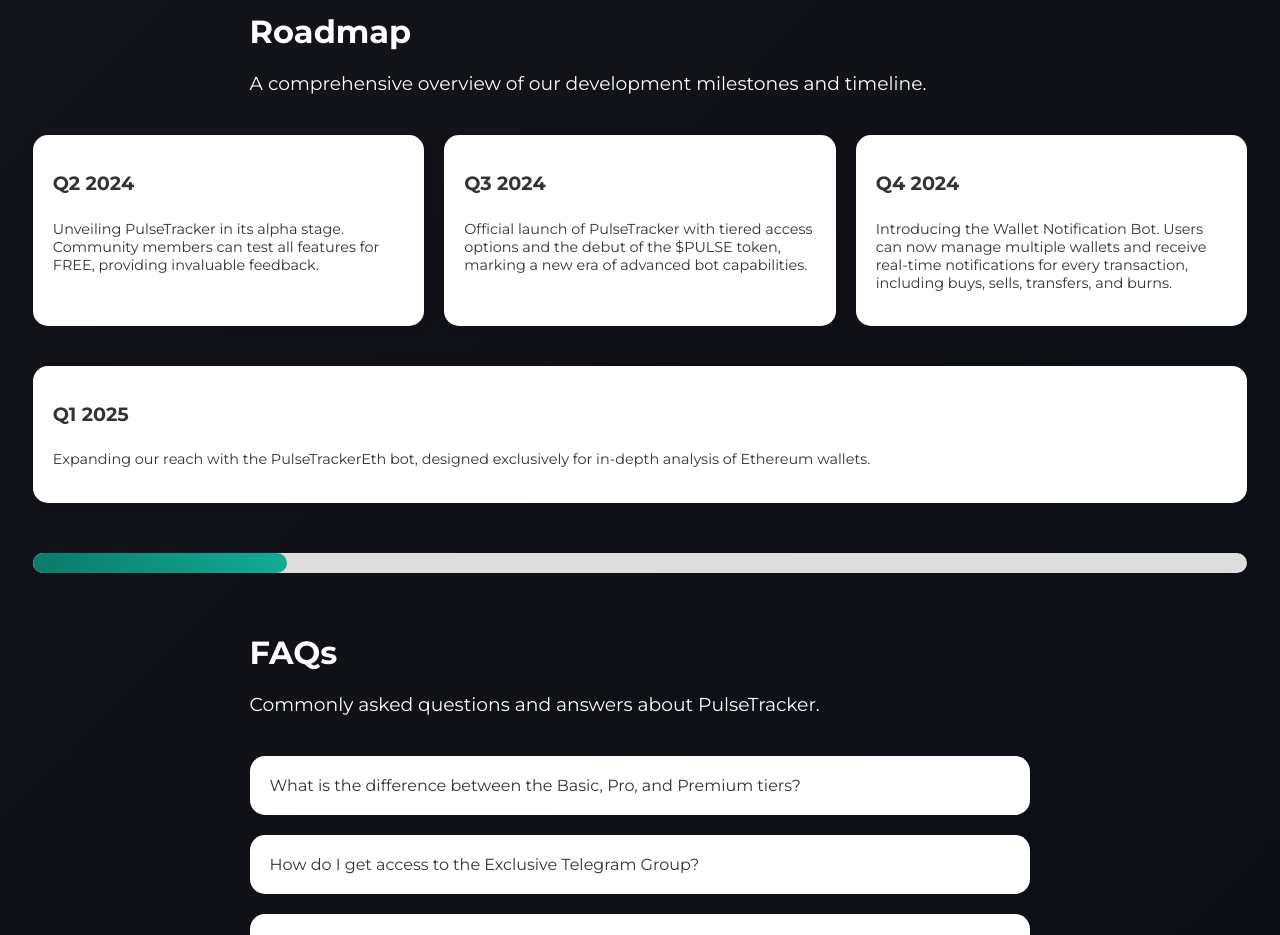
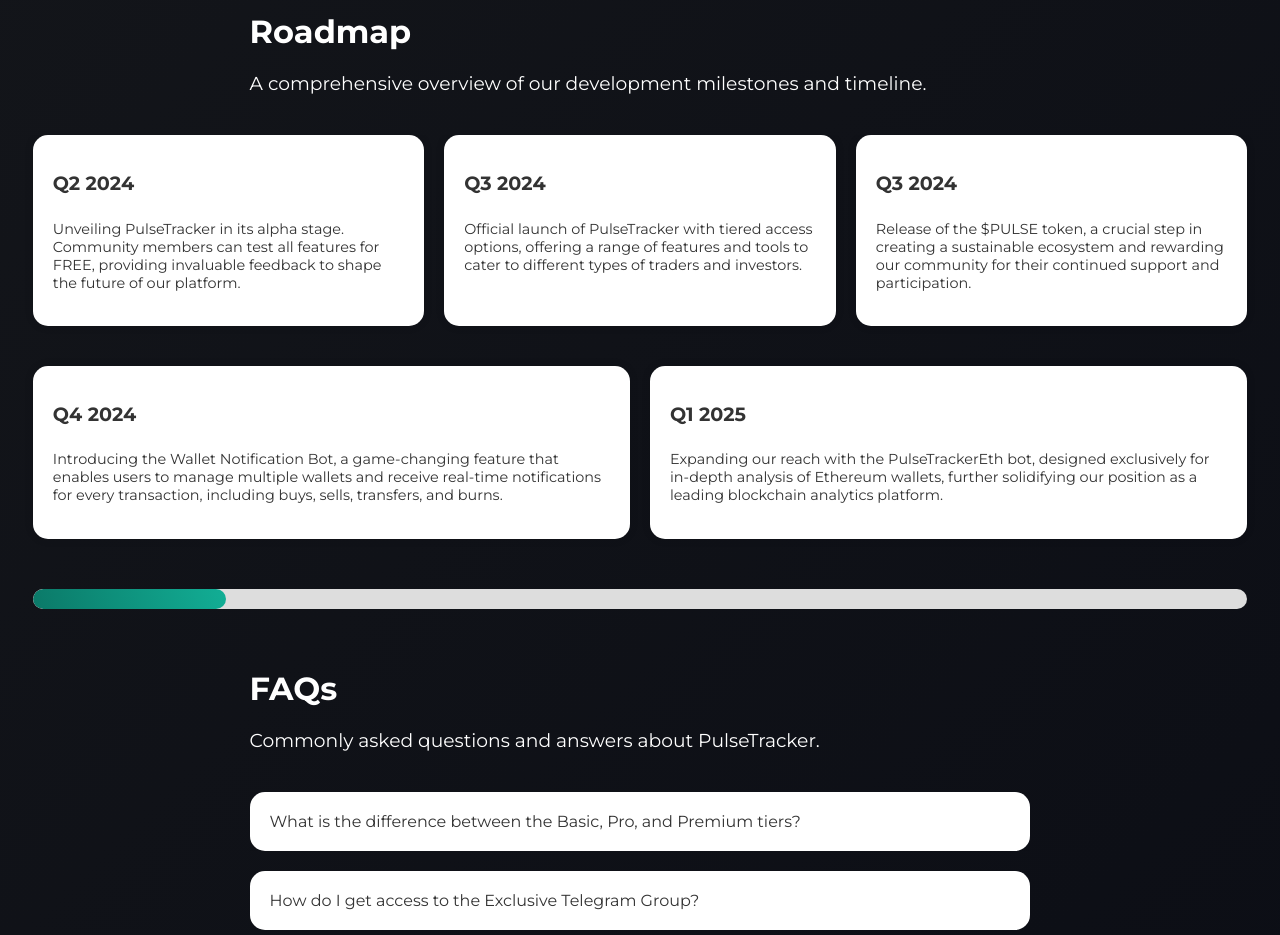
Before and after one commit to cameronspaul/cameronspaul.github.io, a plain HTML site: page index.html in a window 1280 px wide. Shown: the part 4580-5515 px from the top of the page. Drawn offline with Linux system fonts and the light colour scheme.

Commit message:
Add files via upload

```diff
--- a/index.html
+++ b/index.html
@@ -323,19 +323,23 @@
             <div class="roadmap">
               <div class="phase">
                 <h2>Q2 2024</h2>
-                        <p>Unveiling PulseTracker in its alpha stage. Community members can test all features for FREE, providing invaluable feedback.</p>
+                <p>Unveiling PulseTracker in its alpha stage. Community members can test all features for FREE, providing invaluable feedback to shape the future of our platform.</p>
               </div>
               <div class="phase">
                 <h2>Q3 2024</h2>
-                        <p>Official launch of PulseTracker with tiered access options and the debut of the $PULSE token, marking a new era of advanced bot capabilities.</p>
+                <p>Official launch of PulseTracker with tiered access options, offering a range of features and tools to cater to different types of traders and investors.</p>
+              </div>
+              <div class="phase">
+                <h2>Q3 2024</h2>
+                <p>Release of the $PULSE token, a crucial step in creating a sustainable ecosystem and rewarding our community for their continued support and participation.</p>
               </div>
               <div class="phase">
                 <h2>Q4 2024</h2>
-                        <p>Introducing the Wallet Notification Bot. Users can now manage multiple wallets and receive real-time notifications for every transaction, including buys, sells, transfers, and burns.</p>
+                <p>Introducing the Wallet Notification Bot, a game-changing feature that enables users to manage multiple wallets and receive real-time notifications for every transaction, including buys, sells, transfers, and burns.</p>
               </div>
               <div class="phase">
                 <h2>Q1 2025</h2>
-                        <p>Expanding our reach with the PulseTrackerEth bot, designed exclusively for in-depth analysis of Ethereum wallets.</p>
+                <p>Expanding our reach with the PulseTrackerEth bot, designed exclusively for in-depth analysis of Ethereum wallets, further solidifying our position as a leading blockchain analytics platform.</p>
               </div>
             </div>
             <div class="progress-bar">
--- a/scripts.js
+++ b/scripts.js
@@ -172,7 +172,7 @@ document.addEventListener('DOMContentLoaded', function() {
         if (isElementInViewport(roadmapContainer) && !roadmapContainer.classList.contains('visible')) {
             roadmapContainer.classList.add('visible');
             setTimeout(() => {
-                animateProgressBar(2000, 21); // 2000ms duration, 25% target width
+                animateProgressBar(2000, 16); // 2000ms duration, 25% target width
             }, 500);
         }
     }
```
Lines whose indentation alone changed are shown as unchanged.
